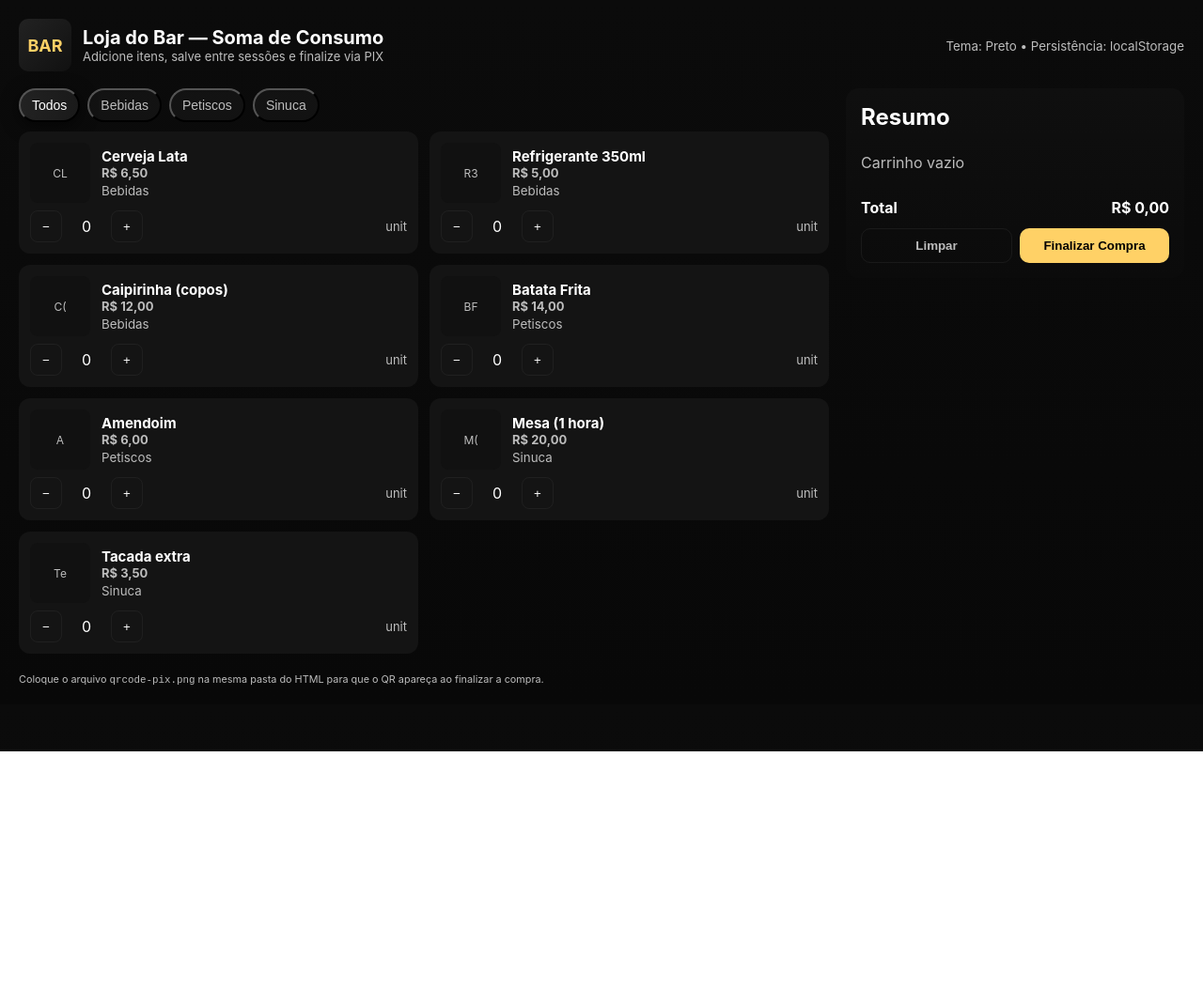
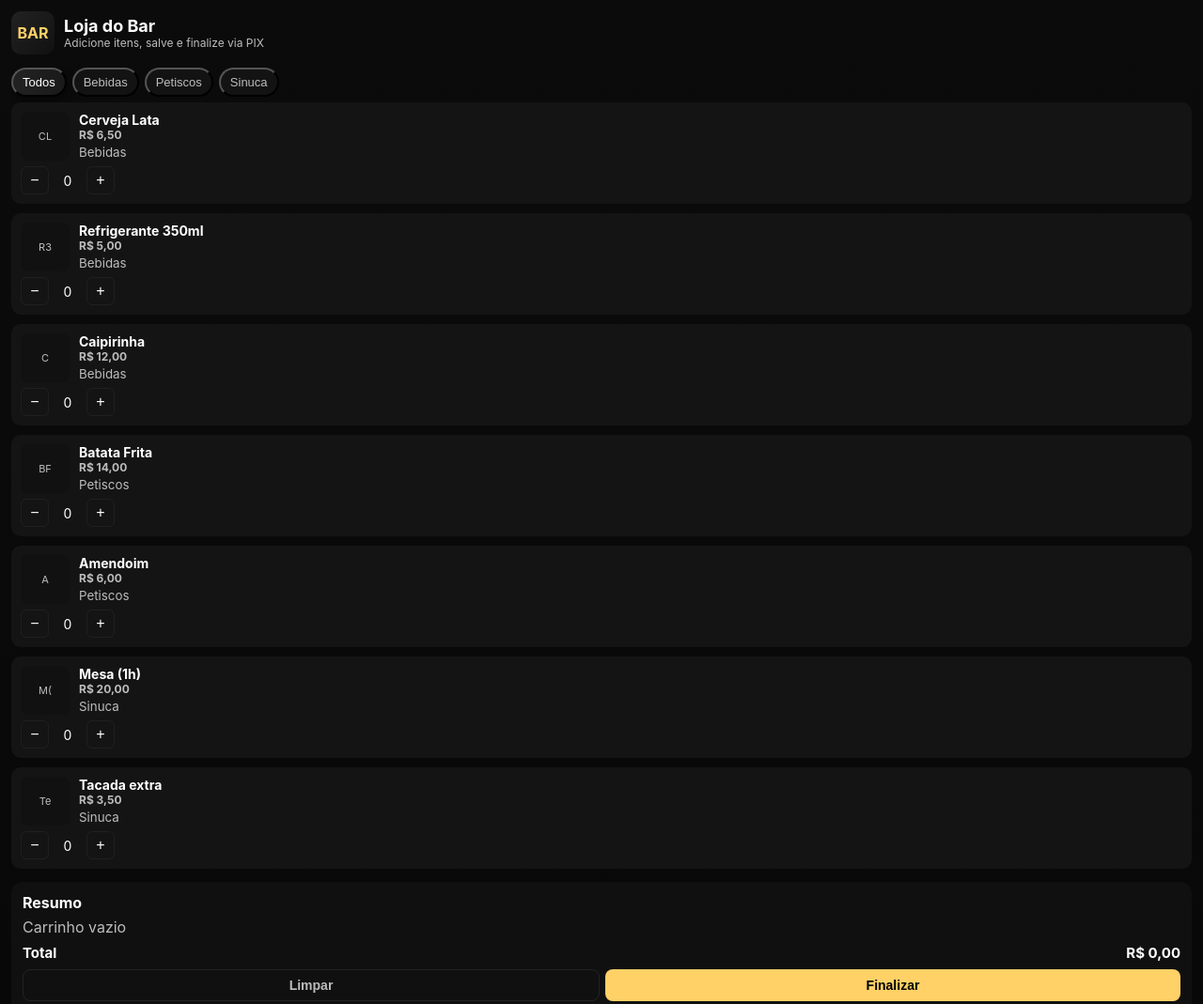
Before and after one commit to matheusgabriel001122-jpg/site, a plain HTML site: page Index.html in a window 1280 px wide. Shown: the top 1069 px of the page at 94% size. Before the commit the page ends 800 px from the top, so only its background shows below. Drawn offline with Linux system fonts and the light colour scheme.

Commit message:
Update Index.html

```diff
--- a/Index.html
+++ b/Index.html
@@ -2,7 +2,7 @@
 <html lang="pt-BR">
 <head>
   <meta charset="utf-8" />
-  <meta name="viewport" content="width=device-width,initial-scale=1" />
+  <meta name="viewport" content="width=device-width, initial-scale=1, maximum-scale=1" />
   <title>Loja de Bar — Soma de Consumo</title>
   <style>
     :root{
@@ -12,75 +12,65 @@
       --accent:#ffd166;
       --glass: rgba(255,255,255,0.03);
     }
-    *{box-sizing:border-box}
+    *{box-sizing:border-box;margin:0;padding:0}
     body{
-      margin:0;
       font-family:Inter, system-ui, -apple-system, 'Segoe UI', Roboto, 'Helvetica Neue', Arial;
       background:linear-gradient(180deg,var(--bg),#080808);
       color:#fff;
       -webkit-font-smoothing:antialiased;
       -moz-osx-font-smoothing:grayscale;
-      padding:20px;
+      padding:12px;
     }
 
     header{
-      display:flex;align-items:center;justify-content:space-between;gap:12px;margin-bottom:18px;
+      display:flex;flex-direction:column;gap:8px;margin-bottom:14px;
     }
-    .brand{
-      display:flex;gap:12px;align-items:center
-    }
-    .logo{width:56px;height:56px;border-radius:10px;background:linear-gradient(135deg,#222,#111);display:flex;align-items:center;justify-content:center;font-weight:700;color:var(--accent);font-size:18px}
-    h1{margin:0;font-size:20px}
-    p.lead{margin:0;color:var(--muted);font-size:13px}
+    .brand{display:flex;gap:10px;align-items:center}
+    .logo{width:46px;height:46px;border-radius:10px;background:linear-gradient(135deg,#222,#111);display:flex;align-items:center;justify-content:center;font-weight:700;color:var(--accent);font-size:16px}
+    h1{font-size:18px;line-height:1.2}
+    p.lead{color:var(--muted);font-size:12px}
 
-    main{display:grid;grid-template-columns:1fr 360px;gap:18px;align-items:start}
+    main{display:flex;flex-direction:column;gap:14px}
 
-    /* left: produtos */
-    .controls{display:flex;gap:8px;flex-wrap:wrap;margin-bottom:10px}
-    .tab{background:var(--glass);padding:8px 12px;border-radius:999px;cursor:pointer;color:var(--muted);font-size:14px}
-    .tab.active{background:linear-gradient(90deg,#222,#1a1a1a);color:#fff;box-shadow:0 4px 18px rgba(0,0,0,0.6)}
+    /* categorias */
+    .controls{display:flex;gap:6px;flex-wrap:wrap;overflow-x:auto;padding-bottom:6px}
+    .tab{background:var(--glass);padding:6px 10px;border-radius:999px;cursor:pointer;color:var(--muted);font-size:13px;flex-shrink:0;white-space:nowrap}
+    .tab.active{background:linear-gradient(90deg,#222,#1a1a1a);color:#fff;box-shadow:0 3px 10px rgba(0,0,0,0.5)}
 
-    .products{display:grid;grid-template-columns:repeat(2,1fr);gap:12px}
-    .product{background:var(--card);border-radius:12px;padding:12px;display:flex;flex-direction:column;gap:8px}
-    .product .top{display:flex;gap:12px;align-items:center}
-    .thumb{width:64px;height:64px;border-radius:8px;background:#111;display:flex;align-items:center;justify-content:center;color:var(--muted);font-size:12px}
+    /* produtos */
+    .products{display:grid;grid-template-columns:1fr;gap:10px}
+    .product{background:var(--card);border-radius:10px;padding:10px;display:flex;flex-direction:column;gap:6px}
+    .top{display:flex;gap:10px;align-items:center}
+    .thumb{width:52px;height:52px;border-radius:8px;background:#111;display:flex;align-items:center;justify-content:center;color:var(--muted);font-size:11px}
     .meta{flex:1}
-    .meta h3{margin:0;font-size:15px}
-    .meta p{margin:0;color:var(--muted);font-size:13px}
+    .meta h3{font-size:14px;margin:0}
+    .meta p{margin:0;color:var(--muted);font-size:12px}
     .price{font-weight:700}
 
-    .actions{display:flex;align-items:center;gap:8px}
-    .qty-btn{width:34px;height:34px;border-radius:8px;border:1px solid rgba(255,255,255,0.05);background:transparent;color:#fff;cursor:pointer}
-    .qty{min-width:36px;text-align:center}
+    .actions{display:flex;align-items:center;gap:6px}
+    .qty-btn{width:30px;height:30px;border-radius:6px;border:1px solid rgba(255,255,255,0.05);background:transparent;color:#fff;cursor:pointer;font-size:16px}
+    .qty{min-width:28px;text-align:center;font-size:14px}
 
-    /* right: resumo */
-    .cart{background:linear-gradient(180deg,#0f0f0f,#0b0b0b);padding:16px;border-radius:14px;position:sticky;top:20px}
-    .cart h2{margin:0 0 8px 0}
-    .cart-list{max-height:320px;overflow:auto;margin-bottom:12px}
-    .cart-item{display:flex;justify-content:space-between;padding:8px 0;border-bottom:1px dashed rgba(255,255,255,0.03)}
+    /* carrinho */
+    .cart{background:#101010;padding:12px;border-radius:12px}
+    .cart h2{font-size:16px;margin-bottom:6px}
+    .cart-list{max-height:220px;overflow:auto;margin-bottom:8px}
+    .cart-item{display:flex;justify-content:space-between;padding:6px 0;border-bottom:1px dashed rgba(255,255,255,0.05);font-size:13px}
     .cart-item small{color:var(--muted)}
-    .totals{display:flex;justify-content:space-between;font-weight:700;margin-bottom:12px}
-    .cart-actions{display:flex;gap:8px}
-    button.btn{flex:1;padding:10px;border-radius:10px;border:0;cursor:pointer;font-weight:700}
-    .btn.clear{background:transparent;border:1px solid rgba(255,255,255,0.06);color:var(--muted)}
+    .totals{display:flex;justify-content:space-between;font-weight:700;margin-bottom:8px;font-size:15px}
+    .cart-actions{display:flex;gap:6px}
+    button.btn{flex:1;padding:8px;border-radius:8px;border:0;cursor:pointer;font-weight:700;font-size:14px}
+    .btn.clear{background:transparent;border:1px solid rgba(255,255,255,0.08);color:var(--muted)}
     .btn.checkout{background:var(--accent);color:#000}
 
     /* modal */
-    .modal{position:fixed;inset:0;display:none;align-items:center;justify-content:center;background:rgba(0,0,0,0.6);z-index:40}
+    .modal{position:fixed;inset:0;display:none;align-items:center;justify-content:center;background:rgba(0,0,0,0.6);z-index:40;padding:12px}
     .modal.show{display:flex}
-    .modal-card{background:#0e0e0e;padding:20px;border-radius:12px;max-width:420px;width:96%;text-align:center}
-    .modal-card img{max-width:260px;display:block;margin:12px auto}
-    .modal-card .close{margin-top:12px;padding:8px 12px;border-radius:8px;border:0;background:#222;color:#fff}
+    .modal-card{background:#0e0e0e;padding:16px;border-radius:10px;max-width:320px;width:100%;text-align:center}
+    .modal-card img{max-width:200px;width:100%;display:block;margin:10px auto}
+    .modal-card .close{margin-top:10px;padding:8px 10px;border-radius:6px;border:0;background:#222;color:#fff;font-size:14px}
 
-    /* footer */
-    footer{margin-top:18px;color:var(--muted);font-size:13px}
-
-    /* responsive */
-    @media(max-width:900px){
-      main{grid-template-columns:1fr}
-      .products{grid-template-columns:repeat(1,1fr)}
-      .cart{position:relative}
-    }
+    footer{margin-top:14px;color:var(--muted);font-size:12px;text-align:center}
   </style>
 </head>
 <body>
@@ -88,12 +78,9 @@
     <div class="brand">
       <div class="logo">BAR</div>
       <div>
-        <h1>Loja do Bar — Soma de Consumo</h1>
-        <p class="lead">Adicione itens, salve entre sessões e finalize via PIX</p>
+        <h1>Loja do Bar</h1>
+        <p class="lead">Adicione itens, salve e finalize via PIX</p>
       </div>
-    </div>
-    <div>
-      <small style="color:var(--muted)">Tema: Preto • Persistência: localStorage</small>
     </div>
   </header>
 
@@ -113,47 +100,41 @@
         </div>
         <div class="cart-actions">
           <button class="btn clear" id="clearBtn">Limpar</button>
-          <button class="btn checkout" id="checkoutBtn">Finalizar Compra</button>
+          <button class="btn checkout" id="checkoutBtn">Finalizar</button>
         </div>
       </div>
     </aside>
   </main>
 
   <footer>
-    <small>Coloque o arquivo <code>qrcode-pix.png</code> na mesma pasta do HTML para que o QR apareça ao finalizar a compra.</small>
+    <small>Coloque o arquivo <code>qrcode-pix.png</code> na mesma pasta para o QR aparecer.</small>
   </footer>
 
-  <!-- modal PIX -->
   <div class="modal" id="pixModal">
     <div class="modal-card">
       <h3>Escaneie para pagar (PIX)</h3>
       <p id="pixValue" style="margin:0;color:var(--muted)"></p>
       <img id="pixImg" src="qrcode-pix.png" alt="QR Code PIX" onerror="this.style.display='none'">
-      <p style="color:var(--muted);font-size:13px">Ou copie o valor e pague manualmente.</p>
+      <p style="color:var(--muted);font-size:12px">Ou copie o valor manualmente.</p>
       <button class="close" id="closeModalBtn">Fechar</button>
     </div>
   </div>
 
   <script>
-    // Produtos exemplo (edite conforme precisar)
     const PRODUCTS = [
       {id:'b1', category:'Bebidas', name:'Cerveja Lata', price:6.5},
       {id:'b2', category:'Bebidas', name:'Refrigerante 350ml', price:5.0},
-      {id:'b3', category:'Bebidas', name:'Caipirinha (copos)', price:12.0},
+      {id:'b3', category:'Bebidas', name:'Caipirinha', price:12.0},
       {id:'p1', category:'Petiscos', name:'Batata Frita', price:14.0},
       {id:'p2', category:'Petiscos', name:'Amendoim', price:6.0},
-      {id:'s1', category:'Sinuca', name:'Mesa (1 hora)', price:20.0},
+      {id:'s1', category:'Sinuca', name:'Mesa (1h)', price:20.0},
       {id:'s2', category:'Sinuca', name:'Tacada extra', price:3.5}
     ];
 
-    // Keys
     const LS_KEY = 'loja_bar_cart_v1';
-
-    // Estado
     let cart = loadCart();
     let currentCategory = 'Todos';
 
-    // DOM refs
     const productsGrid = document.getElementById('productsGrid');
     const categoryTabs = document.getElementById('categoryTabs');
     const cartList = document.getElementById('cartList');
@@ -163,25 +144,14 @@
     const pixModal = document.getElementById('pixModal');
     const pixValue = document.getElementById('pixValue');
     const closeModalBtn = document.getElementById('closeModalBtn');
-    const pixImg = document.getElementById('pixImg');
 
-    // Inicializar
     renderCategories();
     renderProducts();
     renderCart();
 
-    // --- persistence ---
-    function saveCart(){
-      try{ localStorage.setItem(LS_KEY, JSON.stringify(cart)); }catch(e){console.warn('Erro ao salvar localStorage', e)}
-    }
-    function loadCart(){
-      try{
-        const raw = localStorage.getItem(LS_KEY);
-        return raw ? JSON.parse(raw) : {};
-      }catch(e){return {}};
-    }
+    function saveCart(){ localStorage.setItem(LS_KEY, JSON.stringify(cart)); }
+    function loadCart(){ try{ return JSON.parse(localStorage.getItem(LS_KEY)) || {}; }catch(e){return {}} }
 
-    // --- render categorias ---
     function renderCategories(){
       const cats = ['Todos', ...Array.from(new Set(PRODUCTS.map(p=>p.category)))];
       categoryTabs.innerHTML='';
@@ -194,7 +164,6 @@
       });
     }
 
-    // --- render produtos ---
     function renderProducts(){
       const filtered = currentCategory === 'Todos' ? PRODUCTS : PRODUCTS.filter(p=>p.category===currentCategory);
       productsGrid.innerHTML = '';
@@ -215,18 +184,16 @@
               <div class="qty" id="qty-${p.id}">${cart[p.id]||0}</div>
               <button class="qty-btn" data-action="increase" data-id="${p.id}">+</button>
             </div>
-            <div style="font-size:13px;color:var(--muted)">unit</div>
           </div>
         `;
         productsGrid.appendChild(el);
       });
 
-      // add listeners
       document.querySelectorAll('.qty-btn').forEach(b=>{
         b.addEventListener('click', (e)=>{
           const id = e.currentTarget.dataset.id;
           const act = e.currentTarget.dataset.action;
-          changeQty(id, act === 'increase' ? 1 : -1);
+          changeQty(id, act==='increase'?1:-1);
         });
       });
     }
@@ -241,7 +208,6 @@
       renderCart();
     }
 
-    // --- render carrinho ---
     function renderCart(){
       cartList.innerHTML = '';
       const items = Object.keys(cart).map(id=>{
@@ -258,59 +224,30 @@
         cartList.appendChild(row);
       });
 
-      const total = items.reduce((s,i)=>s + i.qty * i.product.price, 0);
+      const total = items.reduce((s,i)=>s+i.qty*i.product.price,0);
       totalAmount.textContent = formatCurrency(total);
     }
 
-    // formato BRL
-    function formatCurrency(v){
-      return new Intl.NumberFormat('pt-BR',{style:'currency',currency:'BRL'}).format(v);
-    }
+    function formatCurrency(v){ return new Intl.NumberFormat('pt-BR',{style:'currency',currency:'BRL'}).format(v); }
 
-    // limpar carrinho
     clearBtn.addEventListener('click', ()=>{
       if(confirm('Deseja limpar todo o carrinho?')){
-        cart = {};
-        saveCart();
-        renderProducts();
-        renderCart();
+        cart = {}; saveCart(); renderProducts(); renderCart();
       }
     });
 
-    // finalizar compra
     checkoutBtn.addEventListener('click', ()=>{
       const total = Object.keys(cart).reduce((s,id)=>{
-        const p = PRODUCTS.find(x=>x.id===id); return s + (p ? p.price * cart[id] : 0);
+        const p = PRODUCTS.find(x=>x.id===id); return s+(p?p.price*cart[id]:0);
       },0);
-      if(total <= 0){ alert('Seu carrinho está vazio.'); return; }
+      if(total<=0){ alert('Seu carrinho está vazio.'); return; }
       pixValue.textContent = formatCurrency(total);
-      // show modal
       pixModal.classList.add('show');
-      // try to show image — image is expected at qrcode-pix.png
-      // If user wants dynamic qr generation, deve integrar API externa ou biblioteca.
     });
 
     closeModalBtn.addEventListener('click', ()=>{ pixModal.classList.remove('show'); });
-
-    // fechar modal com ESC ou clique no overlay
     pixModal.addEventListener('click', (e)=>{ if(e.target===pixModal) pixModal.classList.remove('show'); });
     document.addEventListener('keydown', (e)=>{ if(e.key==='Escape') pixModal.classList.remove('show'); });
-
-    // -- útil: permite alterar produtos facilmente no topo PRODUCTS array --
-
-    // Export/Import simples (opcional) — copia o JSON do carrinho
-    // (voce pode remover essas funções se nao quiser)
-    function exportCart(){ return JSON.stringify(cart); }
-    function importCart(json){ try{ cart = JSON.parse(json)||{}; saveCart(); renderProducts(); renderCart(); }catch(e){alert('JSON inválido')} }
-
-    // Permitir clicar no total para copiar valor
-    totalAmount.addEventListener('click', ()=>{
-      const text = totalAmount.textContent || '';
-      navigator.clipboard?.writeText(text).then(()=>{
-        alert('Total copiado: ' + text);
-      }).catch(()=>{});
-    });
-
   </script>
 </body>
 </html>
```
